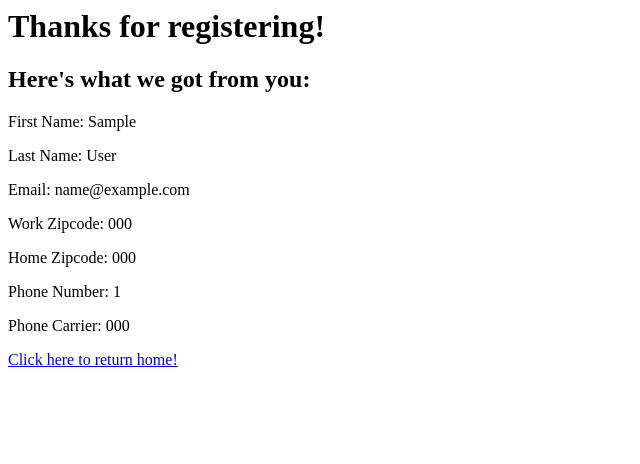
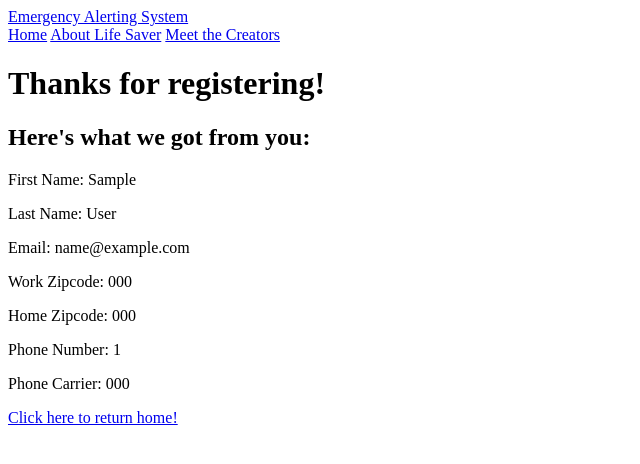
Before and after one commit to sagoyal2/LifeSaver, a Python web app: template templates/register_confirmation.html in a window 1280 px wide. Shown: the top 464 px of the page, without its empty margins (0-640 px from the left). Run offline with Jinja, Linux system fonts and the light colour scheme; the template is opened without the code that fills it: most values are stand-ins (such as "Sample title", 1, 10 or a date in 2020).

Commit message:
Added more CSS to registration confirmation page

```diff
--- a/templates/register_confirmation.html
+++ b/templates/register_confirmation.html
@@ -2,6 +2,21 @@
 <head>
 </head>
 <body>
+  <div class="wrapper">
+
+    <!-- <header>
+      <h1>An alert has been sent: you can now report more details!</h1>
+    </header> -->
+
+    <div class="header">
+      <a href="/" class="logo">Emergency Alerting System</a>
+      <div class="header-right">
+        <a class="active" href="/home">Home</a>
+        <a href="/about">About Life Saver</a>
+        <a href="/creators">Meet the Creators</a>
+      </div>
+    </div>
+
   <h1>Thanks for registering!</h1>
   <h2>Here's what we got from you:</h2>
   <p>First Name: {{first_name}}</p>
@@ -12,5 +27,6 @@
   <p>Phone Number: {{phone_number}}</p>
   <p>Phone Carrier: {{phone_carrier}}</p>
   <a href="/">Click here to return home!</a>
+</div>
 </body>
 </html>
```
